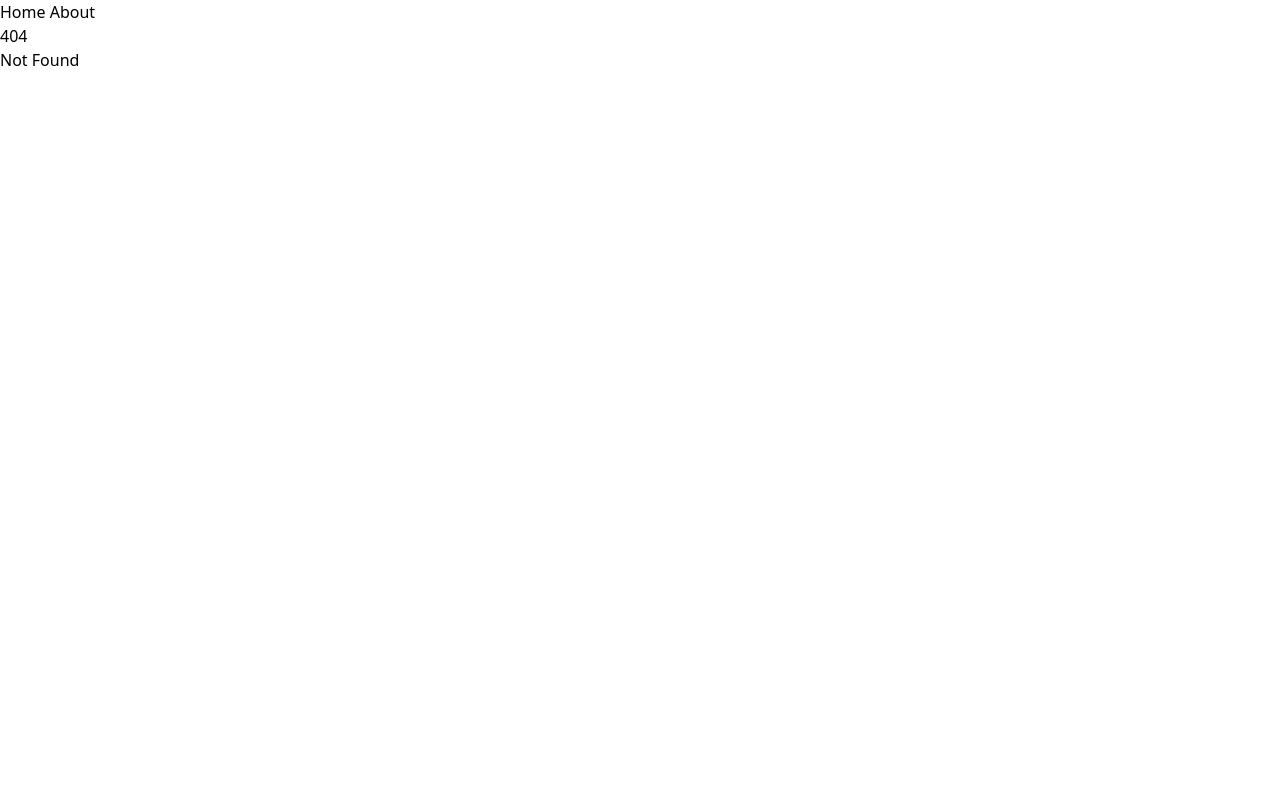
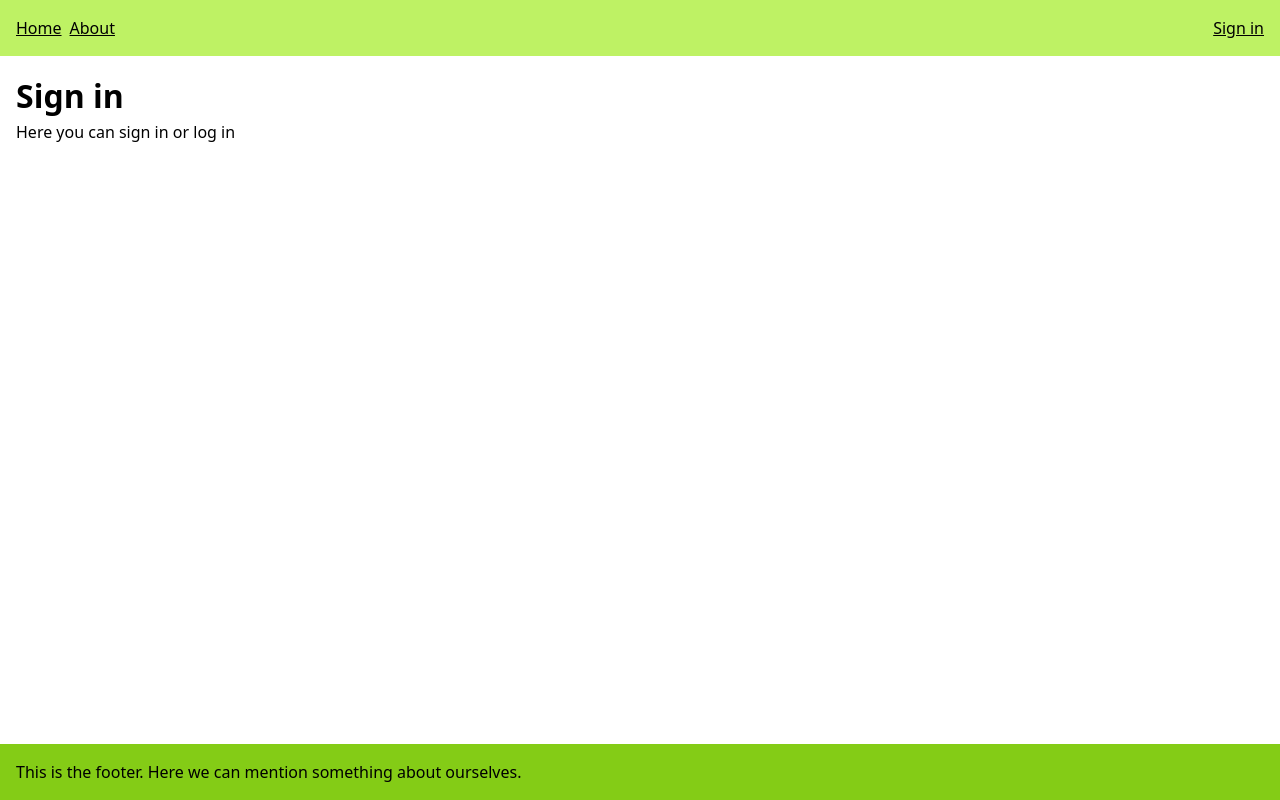
Before and after one commit to tentaclepurple/42_matcha, a SvelteKit app in the folder front/: page /signin in a window 1280 px wide. Before the commit this address had no page. Built offline with nearby package versions, Linux system fonts and the light colour scheme.

Commit message:
Add Sign in button

```diff
--- a/front/src/app.css
+++ b/front/src/app.css
@@ -1,3 +1,13 @@
 @import 'tailwindcss/base';
 @import 'tailwindcss/components';
 @import 'tailwindcss/utilities';
+
+a {
+	cursor: pointer;
+	text-decoration: underline;
+}
+
+h1 {
+	font-size: 2rem;
+  font-weight: bold;
+}
--- a/front/src/routes/+layout.svelte
+++ b/front/src/routes/+layout.svelte
@@ -3,9 +3,27 @@
 	let { children } = $props();
 </script>
 
-<nav>
-	<a href="/">Home</a>
-	<a href="/about">About</a>
-</nav>
+<div class="flex min-h-screen flex-col justify-between">
+	<div class="flex items-center justify-center bg-lime-300 p-4">
+		<header class="flex w-full max-w-screen-2xl items-baseline justify-between">
+			<nav class="flex items-baseline justify-center gap-2">
+				<a href="/">Home</a>
+				<a href="/about">About</a>
+			</nav>
 
-{@render children()}
+			<div>
+				<a href="/signin">Sign in</a>
+			</div>
+		</header>
+	</div>
+
+	<div class="flex flex-1 justify-center p-4">
+		<main class="w-full max-w-screen-2xl flex-1">
+			{@render children()}
+		</main>
+	</div>
+
+	<div class="bg-lime-500 p-4 flex justify-center items-center">
+		<footer class="w-full max-w-screen-2xl">This is the footer. Here we can mention something about ourselves.</footer>
+	</div>
+</div>
--- /dev/null
+++ b/front/src/routes/signin/+page.svelte
@@ -0,0 +1,2 @@
+<h1>Sign in</h1>
+<p>Here you can sign in or log in</p>
```
